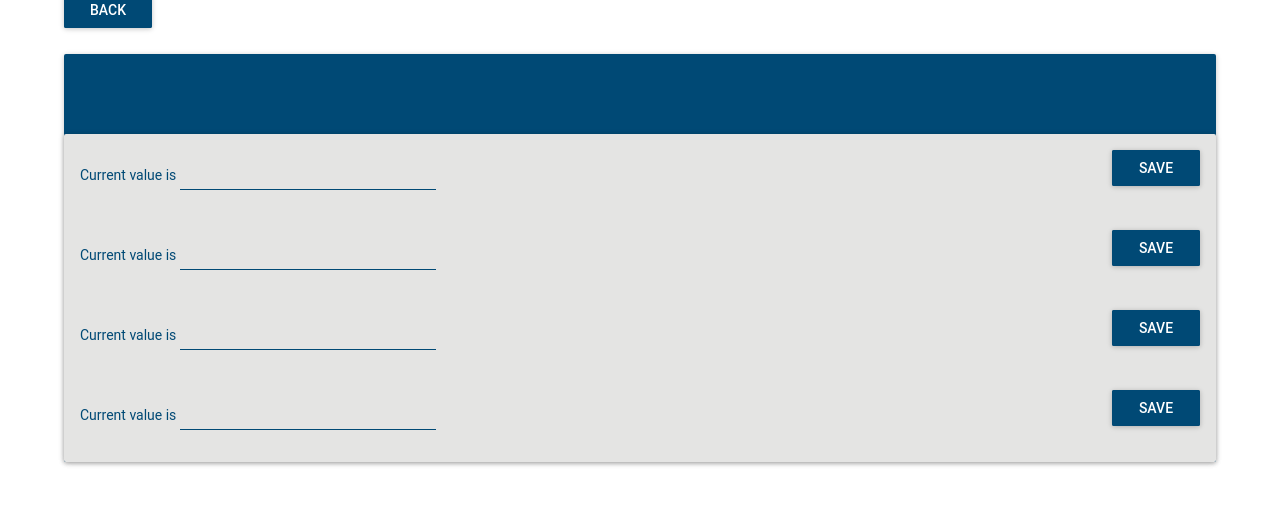
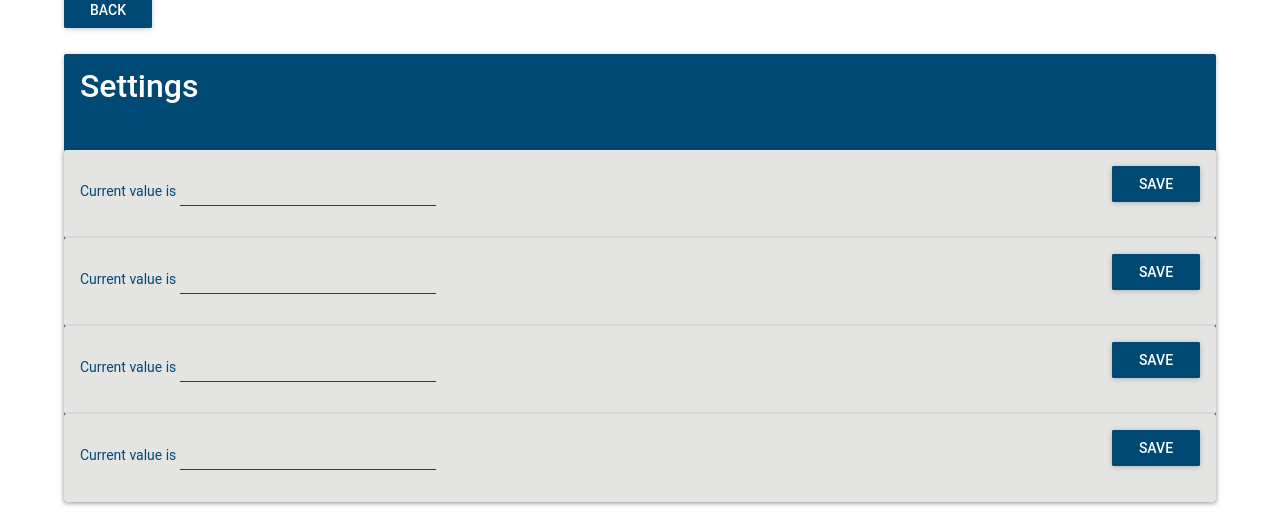
Before and after one commit to IDHalverson/teamcontingency, a React (Create React App) app: page /1/1/settings in a window 1280 px wide. Shown: the part 308-832 px from the top of the page. Before the commit the page ends 800 px from the top, so only its background shows below. Built offline with nearby package versions, Linux system fonts and the light colour scheme; what react-sizeme would draw is missing.

Commit message:
ratings from api

```diff
--- a/src/app/components/PrimaryUser/PrimaryUser.js
+++ b/src/app/components/PrimaryUser/PrimaryUser.js
@@ -90,7 +90,7 @@ const PrimaryUser = ({ month, user, isPrimary, size: { width } }) => {
                         alignItems: "center"
                       }}
                     >
-                      <h3>This data is based on your personal</h3>
+                      <h3>Data is based on your</h3>
                       <Link
                         to={`/${user.customer_id}/${authUser.customer_id}/settings`}
                       >
@@ -100,6 +100,7 @@ const PrimaryUser = ({ month, user, isPrimary, size: { width } }) => {
                           label={"Settings"}
                         />
                       </Link>
+                      <h3>for this user.</h3>
                     </div>
                   </div>
                 }
--- a/src/app/components/PrimaryUser/Settings/Settings.js
+++ b/src/app/components/PrimaryUser/Settings/Settings.js
@@ -11,6 +11,7 @@ const Settings = ({ match, user, actions }) => {
         <Button label={"Back"} />
       </Link>
       <FullPane
+        title={"Settings"}
         media={
           <div>
             <SettingCard />
--- a/src/app/components/Transactions/Transactions.js
+++ b/src/app/components/Transactions/Transactions.js
@@ -47,6 +47,7 @@ const Transactions = ({
             {!primary && (
               <TableRowColumn>
                 <Toggle
+                  toggled={t.rating}
                   trackStyle={{ backgroundColor: "#FFFFFF" }}
                   trackSwitchedStyle={{ backgroundColor: "#FFFFFF" }}
                   thumbStyle={{ backgroundColor: CapOneRed }}
--- a/src/app/elements/SettingCard.js
+++ b/src/app/elements/SettingCard.js
@@ -1,28 +1,29 @@
 import React from "react";
-import Card, { CardText } from "material-ui/Card";
+import Card, { CardText, CardHeader } from "material-ui/Card";
 import TextField from "material-ui/TextField";
-import { CapOneGray, CapOneBlue } from "../../colors";
+import { CapOneGray, CapOneBlue, CapOneBlue2, CapOneRed } from "../../colors";
 import Button from "./Button";
 
-const SettingCard = () => (
+const style = { borderColor: CapOneBlue2 };
+
+const CardTemplate = ({ children }) => (
   <Card style={{ backgroundColor: CapOneGray }}>
     <CardText style={{ color: CapOneBlue }}>
-      Current value is {<TextField />}
-      <Button style={{ float: "right" }} label={"Save"} />
-    </CardText>
-    <CardText style={{ color: CapOneBlue }}>
-      Current value is {<TextField />}
-      <Button style={{ float: "right" }} label={"Save"} />
-    </CardText>
-    <CardText style={{ color: CapOneBlue }}>
-      Current value is {<TextField />}
-      <Button style={{ float: "right" }} label={"Save"} />
-    </CardText>
-    <CardText style={{ color: CapOneBlue }}>
-      Current value is {<TextField />}
+      {children}
       <Button style={{ float: "right" }} label={"Save"} />
     </CardText>
   </Card>
 );
 
+const Input = () => <TextField underlineFocusStyle={style} />;
+
+const SettingCard = () => (
+  <div>
+    <CardTemplate>Current value is {<Input />}</CardTemplate>
+    <CardTemplate>Current value is {<Input />}</CardTemplate>
+    <CardTemplate>Current value is {<Input />}</CardTemplate>
+    <CardTemplate>Current value is {<Input />}</CardTemplate>
+  </div>
+);
+
 export default SettingCard;
```
